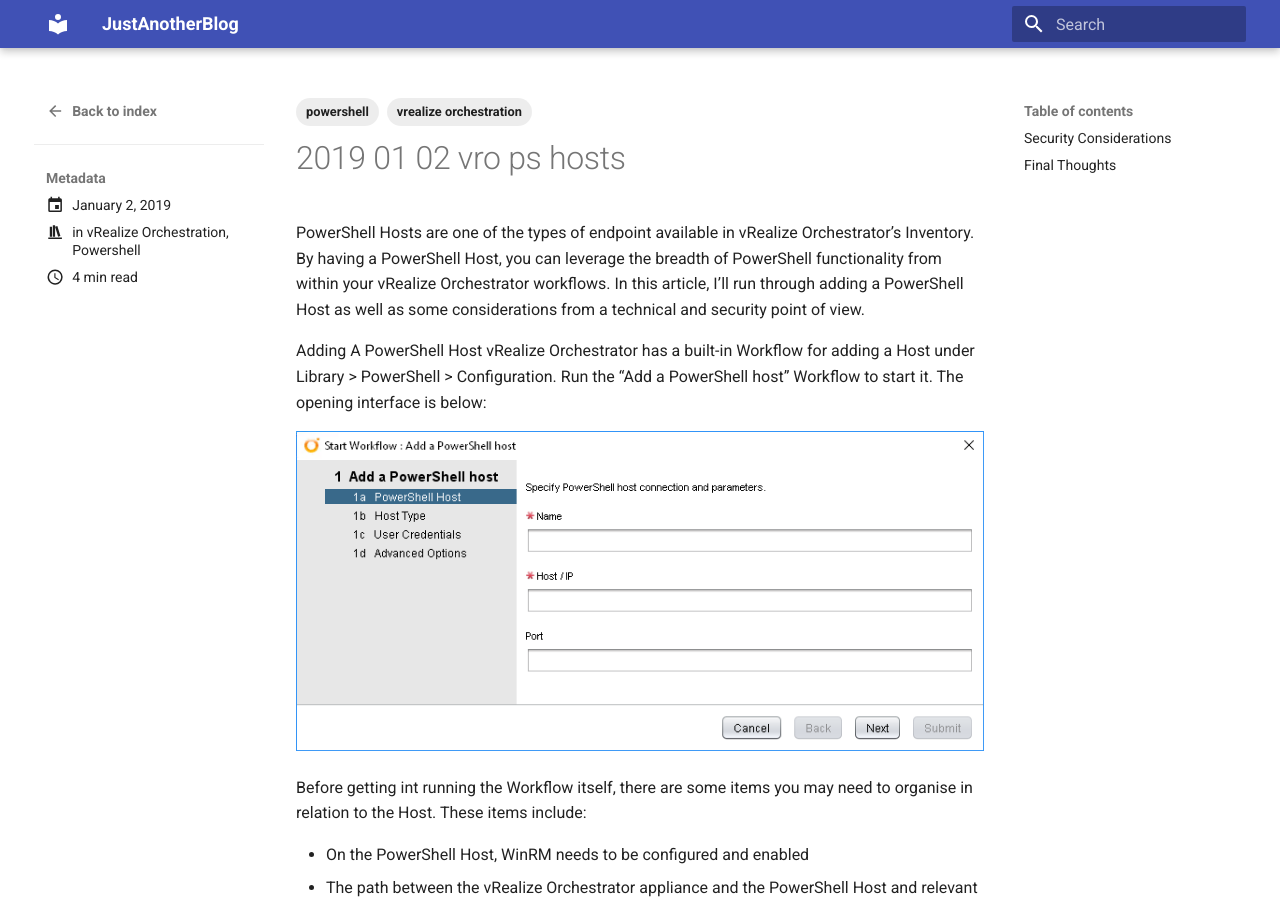
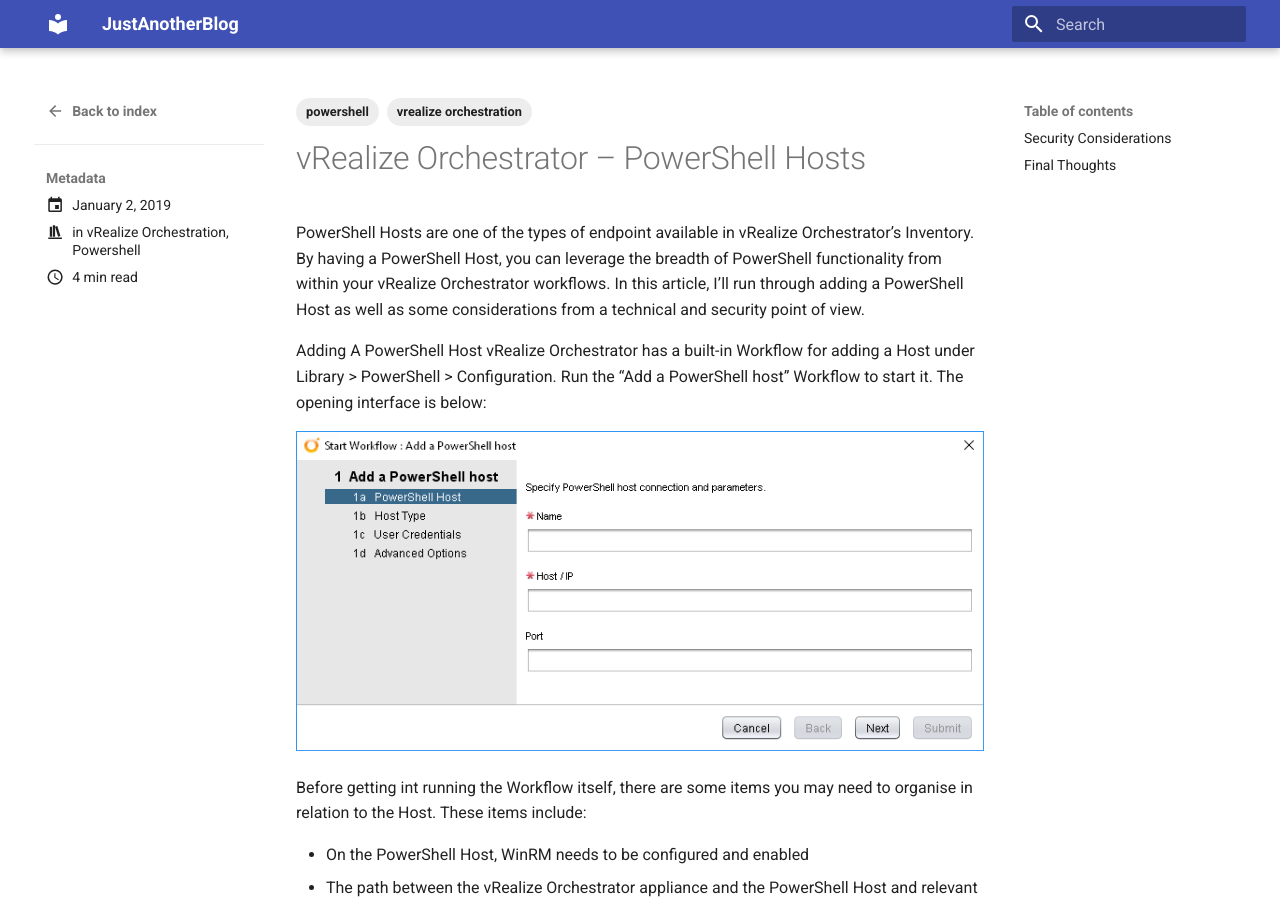
Before and after one commit to jpboyce/jpboyce.github.io, an MkDocs documentation site: the page built from docs/posts/2019-01-02-vro-ps-hosts.md, in a window 1280 px wide and 900 px high. Built offline with MkDocs 1.6.1 and Material for MkDocs 9.7.7, drawn with Linux system fonts in a browser that asks for light colours.

Commit message:
Add title for vRealize Orchestrator – PowerShell Hosts article

```diff
--- a/docs/posts/2019-01-02-vro-ps-hosts.md
+++ b/docs/posts/2019-01-02-vro-ps-hosts.md
@@ -8,6 +8,8 @@
   - vrealize orchestration
   - powershell
 ---
+# vRealize Orchestrator – PowerShell Hosts
+
 PowerShell Hosts are one of the types of endpoint available in vRealize Orchestrator’s Inventory. By having a PowerShell Host, you can leverage the breadth of PowerShell functionality from within your vRealize Orchestrator workflows. In this article, I’ll run through adding a PowerShell Host as well as some considerations from a technical and security point of view.
 
 Adding A PowerShell Host
```
